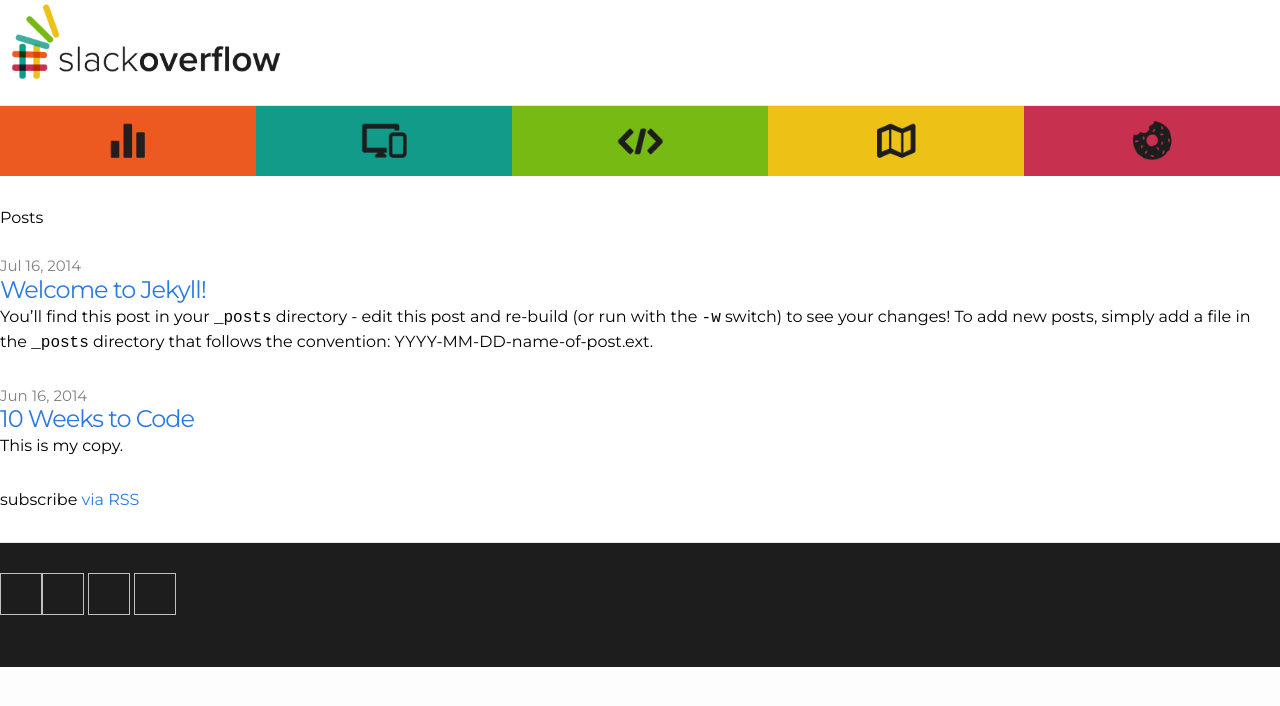
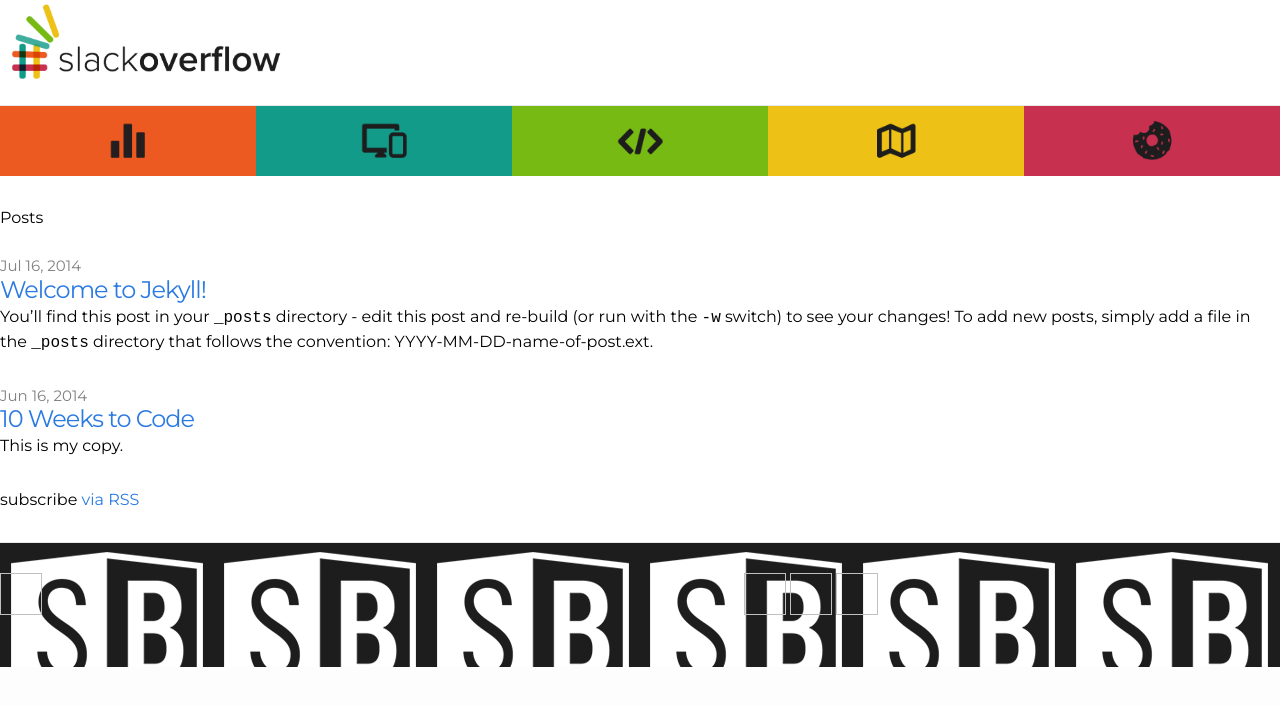
Before and after one commit to MeganCoffey/MeganCoffey.github.io, a Jekyll site: the page built from index.html, in a window 1280 px wide. Shown: the top 706 px of the page. Built offline with Jekyll 4.4.1, drawn with Linux system fonts in a browser that asks for light colours.

Commit message:
footer fun

```diff
--- a/css/main.css
+++ b/css/main.css
@@ -137,6 +137,7 @@
   border-top: 1px solid #e8e8e8;
   padding: 30px 0;
   background-color: #1d1d1d;
+  background-image: url(../images/sbxlogo.png);
 }
 
 .footer-heading {
@@ -152,7 +153,38 @@
   background-image: url(../images/sbxlogo.png);
 }*/
 
+.footer-col-1 {
+  width: 270px; /*fallback*/
+  width: -webkit-calc(35% - 10px);
+  width: -moz-calc(35% - 10px);
+  width: -o-calc(35% - 10px);
+  width: calc(35% - 10px);
+  margin-right: 10px
+}
+.footer-col-2 {
+  width: 175px; /*fallback*/
+  width: -webkit-calc(23.125% - 10px);
+  width: -moz-calc(23.125% - 10px);
+  width: -o-calc(23.125% - 10px);
+  width: calc(23.125% - 10px);
+  margin-right: 10px
+}
+.footer-col-3 {
+  width: 335px; /*fallback*/
+  width: -webkit-calc(41.875%);
+  width: -moz-calc(41.875%);
+  width: -o-calc(41.875%);
+  width: calc(41.875%);
+}
 
+.site-footer ul { list-style: none; }
+
+.site-footer li,
+.site-footer p {
+  font-size: 15px;
+  letter-spacing: -.3px;
+  color: #828282;
+}
 
 /*.github-icon-svg,
 .twitter-icon-svg {
```
